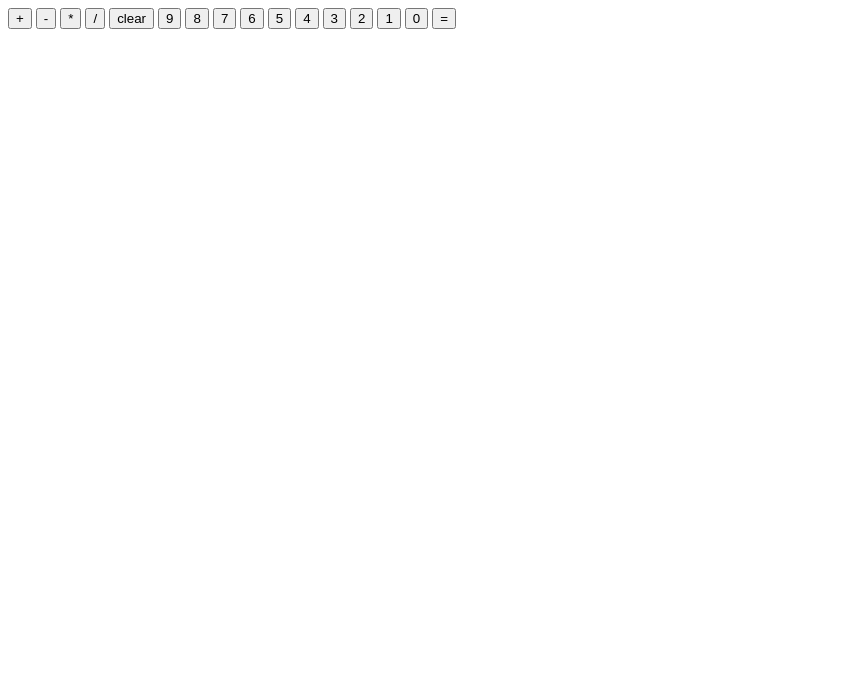
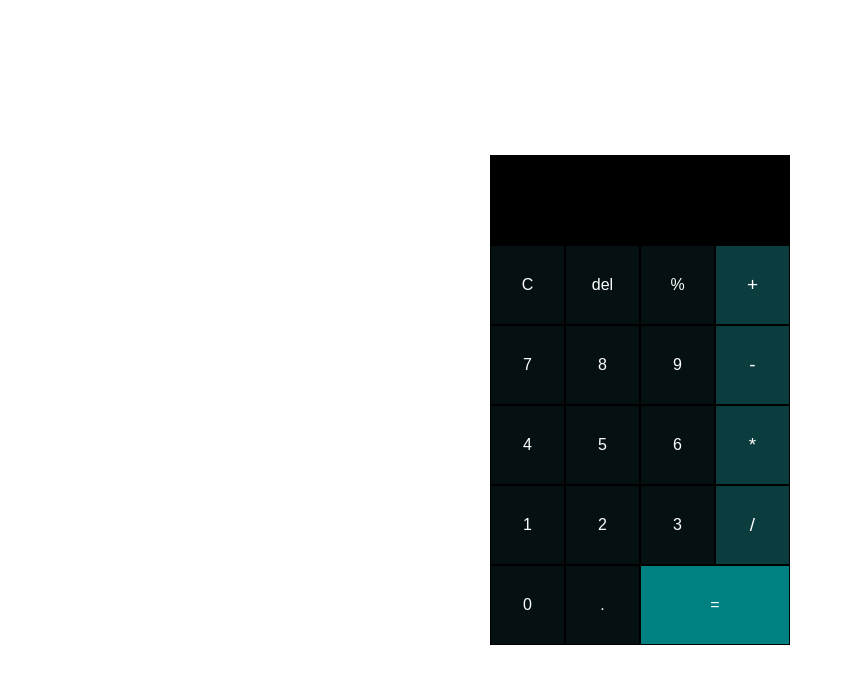
Before and after one commit to balak26/Odin-calculator, a plain HTML site: page index.html in a window 1280 px wide. Shown: the whole page, without its empty margins (0-845 px from the left). Drawn offline with Linux system fonts and the light colour scheme.

Commit message:
modified the button layout, added styles to it and made changes in main.js file

```diff
--- a/index.html
+++ b/index.html
@@ -3,27 +3,32 @@
   <head>
     <meta charset="UTF-8" />
     <meta name="viewport" content="width=device-width, initial-scale=1.0" />
+    <link rel="stylesheet" href="./style.css" />
     <title>Calculator</title>
   </head>
   <body>
     <div class="container">
       <div id="display"></div>
-      <div id="btns">
-        <button>+</button>
-        <button>-</button>
-        <button>*</button>
-        <button>/</button>
-        <button>clear</button>
+      <div class="btns">
+        <button>C</button>
+        <button>del</button>
+        <button>%</button>
+        <button class="operator">+</button>
+        <button>7</button>
+        <button>8</button>
         <button>9</button>
-        <button value="8">8</button>
-        <button>7</button>
+        <button class="operator">-</button>
+        <button>4</button>
+        <button>5</button>
         <button>6</button>
-        <button>5</button>
-        <button>4</button>
+        <button class="operator">*</button>
+        <button>1</button>
+        <button>2</button>
         <button>3</button>
-        <button>2</button>
-        <button>1</button>
+        <button class="operator">/</button>
+
         <button>0</button>
+        <button>.</button>
         <button>=</button>
       </div>
     </div>
--- a/main.js
+++ b/main.js
@@ -38,7 +38,7 @@ function operate(sign, x, y) {
 // operate(operator, num1, num2);
 
 const display = document.querySelector("#display");
-const btns = document.querySelector("#btns");
+const btns = document.querySelector(".btns");
 
 // display.textContent = 33;
 
--- /dev/null
+++ b/style.css
@@ -0,0 +1,62 @@
+* {
+  margin: 0;
+  padding: 0;
+  box-sizing: border-box;
+}
+
+body {
+  display: flex;
+  justify-content: center;
+  align-items: center;
+  height: 100vh;
+}
+
+.container {
+  display: flex;
+  flex-direction: column;
+  align-items: center;
+  justify-content: center;
+  height: 500px;
+  width: 400px;
+}
+
+#display {
+  background-color: rgb(0, 0, 0);
+  height: 90px;
+  width: 300px;
+  font-size: 35px;
+  display: flex;
+  justify-content: flex-end;
+  align-items: flex-end;
+  padding: 20px;
+  color: teal;
+  flex-wrap: wrap;
+}
+
+.btns {
+  width: 300px;
+  display: flex;
+  flex-wrap: wrap;
+}
+
+.btns button {
+  height: 80px;
+  width: 75px;
+  border: none;
+  outline: none;
+  font-size: 1rem;
+  background-color: #051012;
+  color: #fff;
+  border: 1px solid black;
+}
+
+button.operator {
+  font-size: 19px;
+  color: #fff;
+  background-color: #0b3c3e;
+}
+
+.btns > button:nth-last-child(1) {
+  background-color: teal;
+  flex: 1 0 auto;
+}
```
